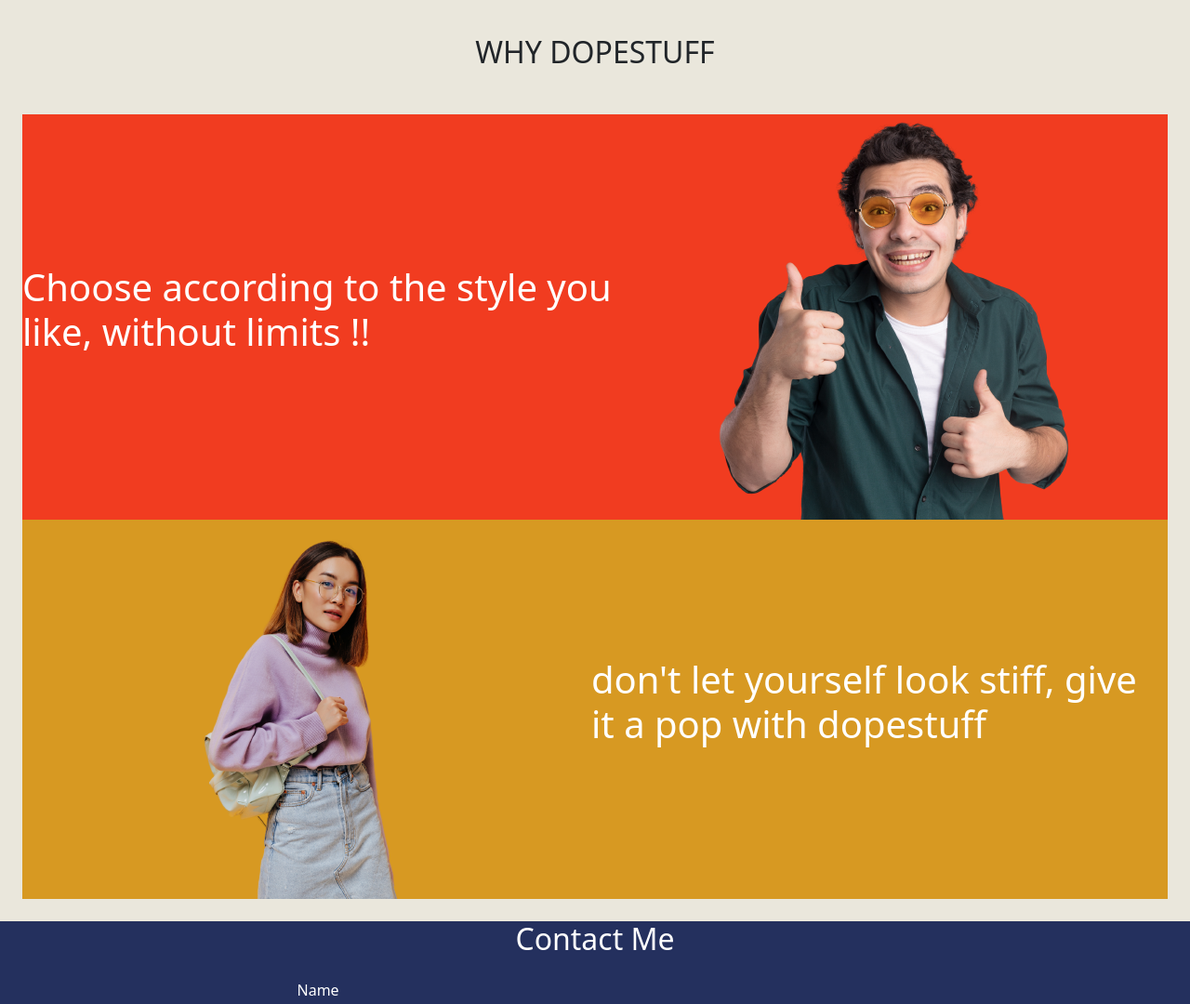
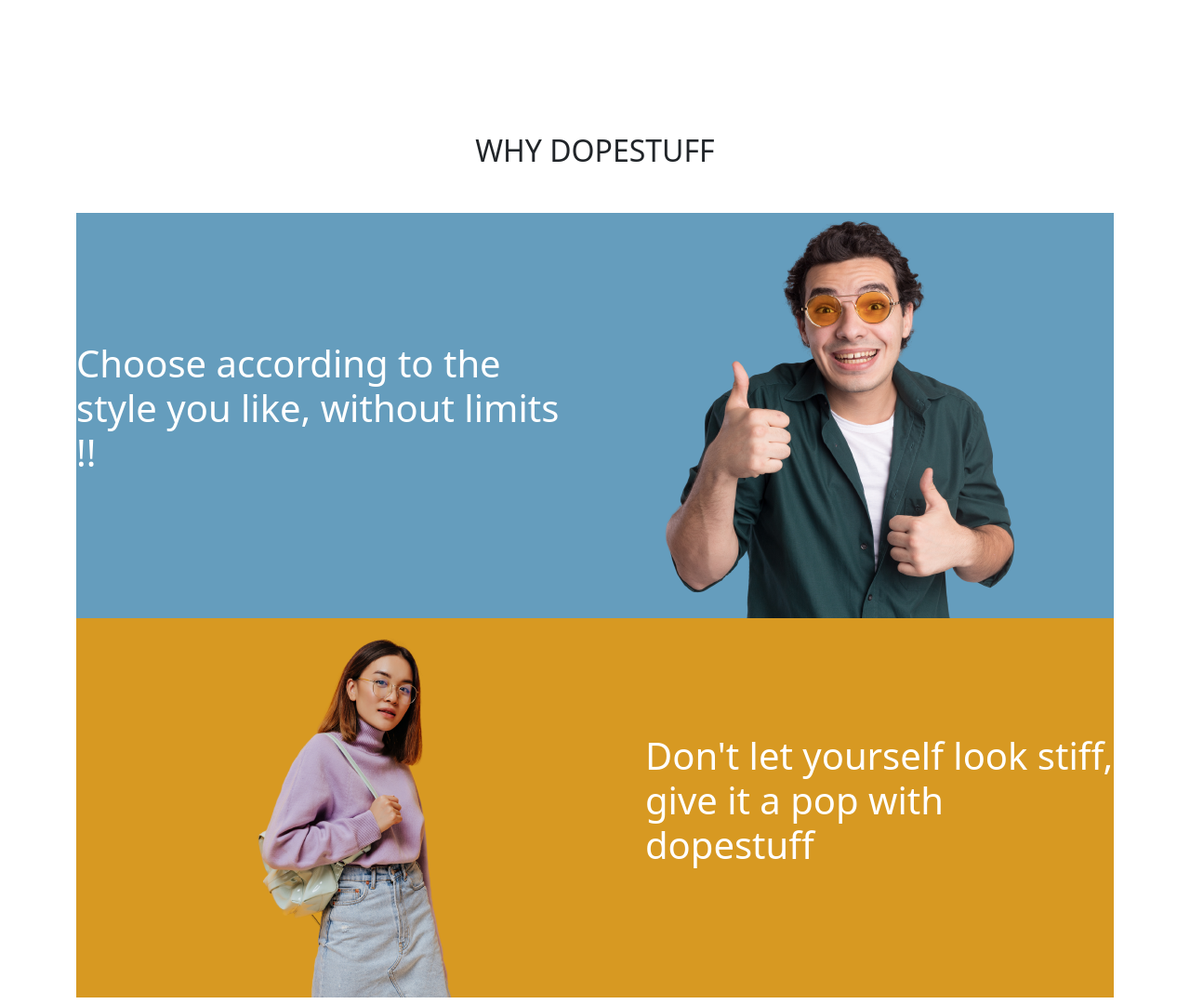
Before and after one commit to Satrioz/LandingPage, a plain HTML site: page index.html in a window 1280 px wide. Shown: the part 1040-2120 px from the top of the page at 93% size. Drawn offline with nearby package versions, Linux system fonts and the light colour scheme.

Commit message:
ganti warna

```diff
--- a/index.html
+++ b/index.html
@@ -115,13 +115,15 @@
     <!-- End of Projects -->
 
     <!-- benefir -->
-    <div class=" p-4 w-100 " style="background-color: #EAE7DC;">
+    <!-- <div class=" p-4 w-100 " style="background-color: antiquewhite"> -->
+    <section id="benefit" >
+        <div class="container">
             <div class="row text-center mb-3" >
                 <div class="col p-4">
                     <h2>WHY DOPESTUFF</h2>
                 </div>
             </div>
-        <div class="d-flex w-100" style="background-color: #f13c20;">
+                <div class="d-flex w-100" style="background-color: #659dbd;">
                     <div class="m-auto">
                         <p class="display-6" style="color: white;">Choose according to the style you like, without limits !!</p>
                     </div>
@@ -129,17 +131,19 @@
                         <img class="" src="image/manthumbs.png" alt="">
                     </div>
                 </div>
-
                 <div class="d-flex" style="background-color: #D79922;">
                     <div>
                         <img src="image/w2move.png" alt="">
                     </div>
                     <div class="m-auto" >
-                <p class="display-6"  style="color: white;">don't let yourself look stiff, give it a pop with dopestuff</p>
+                        <p class="display-6"  style="color: white;">Don't let yourself look stiff, give it a pop with dopestuff</p>
+                    </div>
                 </div>
 
             </div>
-    </div>
+    </section>
+
+    <!-- </div> -->
     <!-- end off benefit -->
 
     <!-- Contact -->
--- a/style.css
+++ b/style.css
@@ -12,6 +12,11 @@
     background-color: antiquewhite;
   }
 
+  #benefit {
+    margin-top: 50px;
+    padding-bottom: 50px;
+  }
+
   #contact {
     background-color: #24305E;
   }
```
Lines whose indentation alone changed are shown as unchanged.
